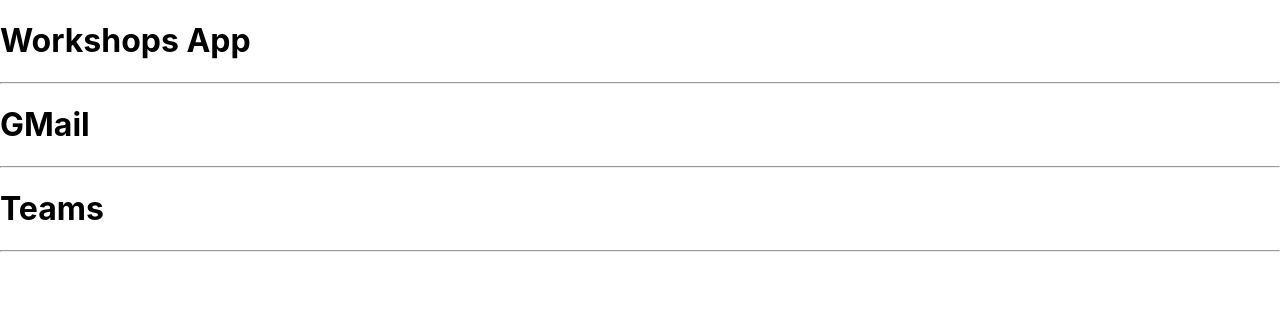
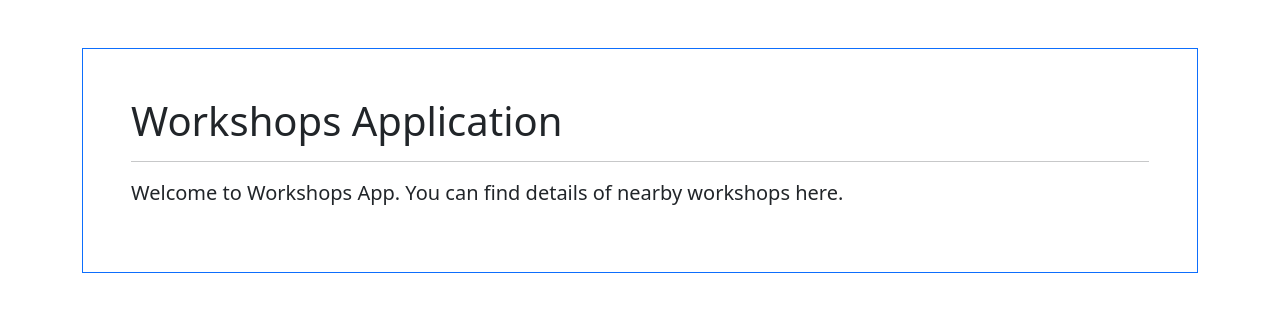
Before and after one commit to puranik3/db-react-jul-22-2024, a React (Create React App) app in the folder 04-react/workshops-app/: page / in a window 1280 px wide. Shown: the top 312 px of the page. Built offline with nearby package versions, Linux system fonts and the light colour scheme.

Commit message:
home page

```diff
--- a/04-react/workshops-app/src/App.tsx
+++ b/04-react/workshops-app/src/App.tsx
@@ -1,3 +1,4 @@
+import HomePage from './pages/HomePage';
 // {
 //   title: "Workshops App",
 //   subtitle: "Find workshops nearby"
@@ -12,10 +13,8 @@
   console.log( props );
 
   return (
-    <div>
-      <h1>{props.title}</h1>
-      <hr />
-      {/* add subttile in h2 */}
+    <div className="container my-5">
+      <HomePage title={props.title} />
     </div>
   );
 };
--- /dev/null
+++ b/04-react/workshops-app/src/components/Home.tsx
@@ -0,0 +1,17 @@
+interface IHomeProps {
+    title: string
+}
+
+const Home = ( props : IHomeProps ) => {
+    return (
+        <div className="border border-primary p-5">
+            <h1>{props.title}</h1>
+            <hr />
+            <p className="lead">
+                Welcome to Workshops App. You can find details of nearby workshops here.
+            </p>
+        </div>
+    );
+}
+
+export default Home;
--- a/04-react/workshops-app/src/index.tsx
+++ b/04-react/workshops-app/src/index.tsx
@@ -1,7 +1,7 @@
 import React from 'react';
 import ReactDOM from 'react-dom/client';
 
-import './index.css';
+import 'bootstrap/dist/css/bootstrap.css';
 
 // defult export can be imported with any name
 import Application from './App';
@@ -13,13 +13,23 @@
 root.render(
   <React.StrictMode>
     <Application
-      title="Workshops App"
+      title="Workshops Application"
       subtitle="Find workshops nearby"
     />
-    <Application title="GMail" subtitle="All your email safe abd secure" />
-    <Application title="Teams" subtitle="Chat, conference and share files" />
+
   </React.StrictMode>
 )
+
+// root.render(
+//   <React.StrictMode>
+//     <Application
+//       title="Workshops App"
+//       subtitle="Find workshops nearby"
+//     />
+//     <Application title="GMail" subtitle="All your email safe abd secure" />
+//     <Application title="Teams" subtitle="Chat, conference and share files" />
+//   </React.StrictMode>
+// )
 
 // const el = <div>Hello <strong>React</strong></div>
 
--- /dev/null
+++ b/04-react/workshops-app/src/pages/HomePage.tsx
@@ -0,0 +1,14 @@
+import Home from '../components/Home';
+
+interface IHomePageProps {
+    title: string,
+}
+
+// sfc
+const HomePage = ( props : IHomePageProps ) => {
+    return (
+        <Home title={props.title} />
+    );
+}
+
+export default HomePage;
```
